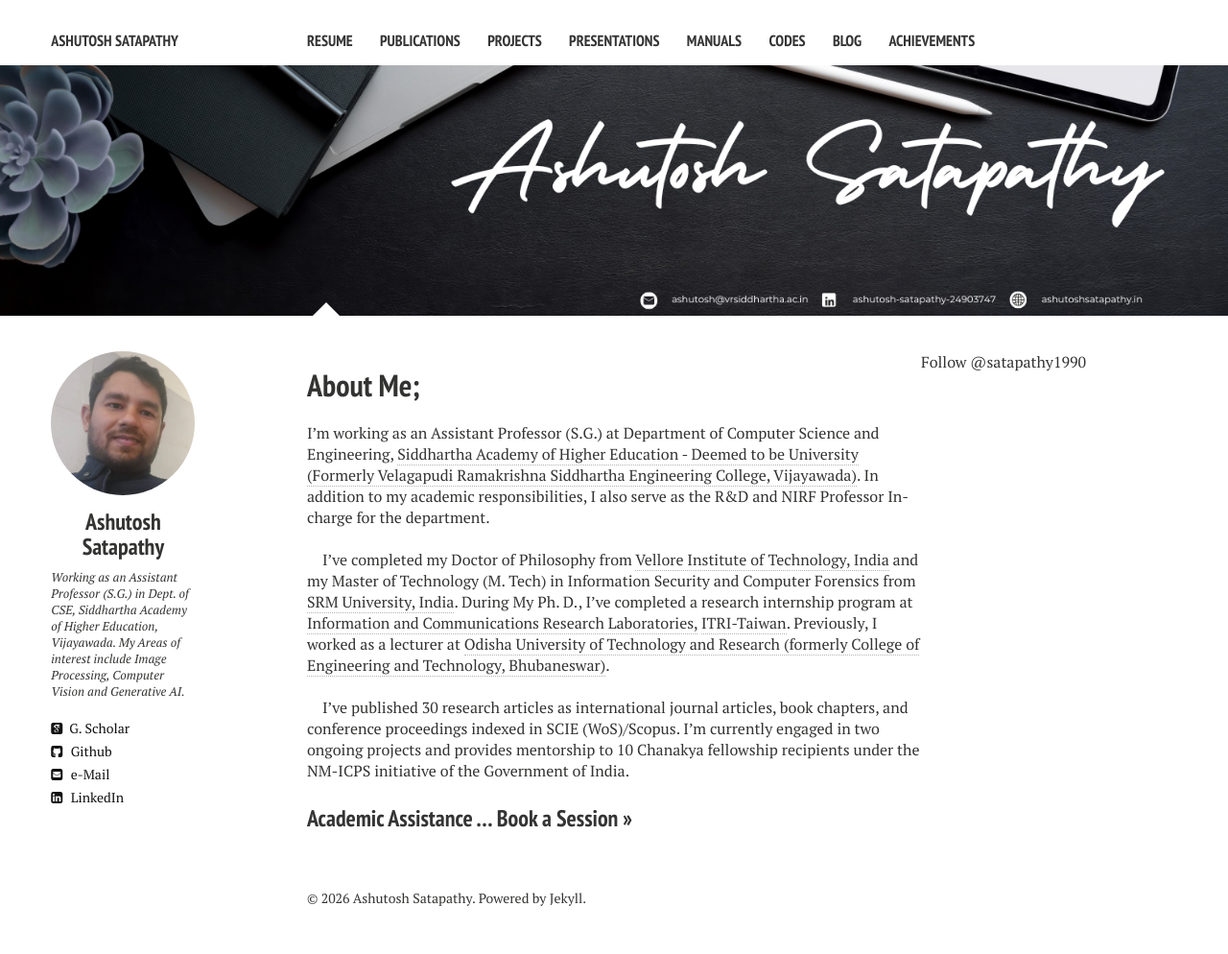
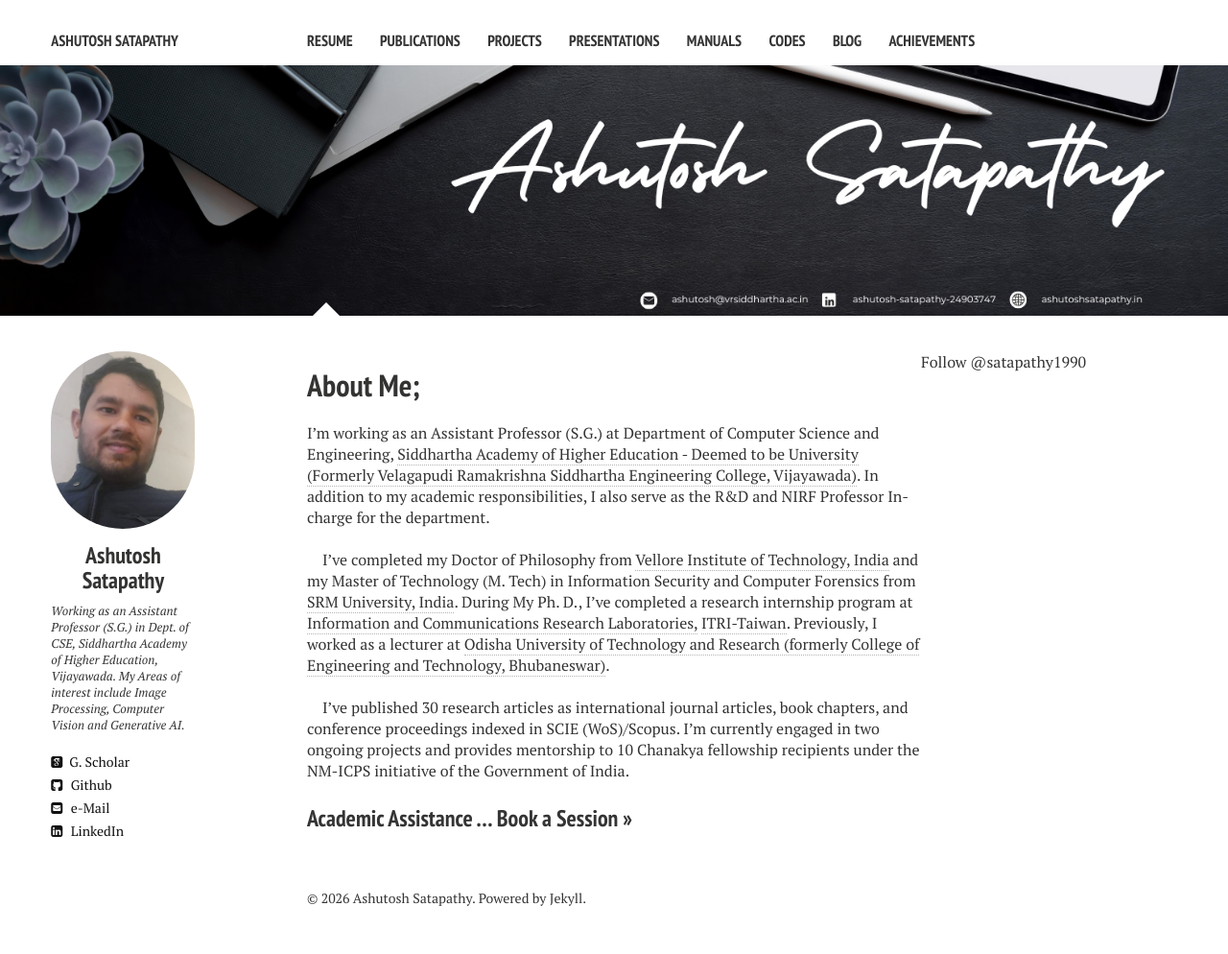
Before and after one commit to ashutoshsatapathy1990/ashutoshsatapathy1990.github.io, a Jekyll site: the page built from index.md, in a window 1280 px wide. Shown: the whole page at 96% size. Built offline with Jekyll 4.4.1, drawn with Linux system fonts in a browser that asks for light colours; nearby versions of some CDN libraries; comment, search, counter and statistics services are not loaded.

Commit message:
Update _config.yml

```diff
--- a/_config.yml
+++ b/_config.yml
@@ -7,7 +7,7 @@ disqus_shortname            :  Ashu
 # Owner/author information
 owner:
   name                      :  <center>Ashutosh Satapathy</center>
-  avatar                    :  ashu1.jpeg
+  avatar                    :  ashu2.jpeg
   description               :  Assistant Professor, VRSEC, Vijayawada
   bio                       :  Working as an Assistant Professor (S.G.) in Dept. of CSE, Siddhartha Academy of Higher Education, Vijayawada. My Areas of interest include Image Processing, Computer Vision and Generative AI.
   email                     :  ashutosh@vrsiddhartha.ac.in
```
